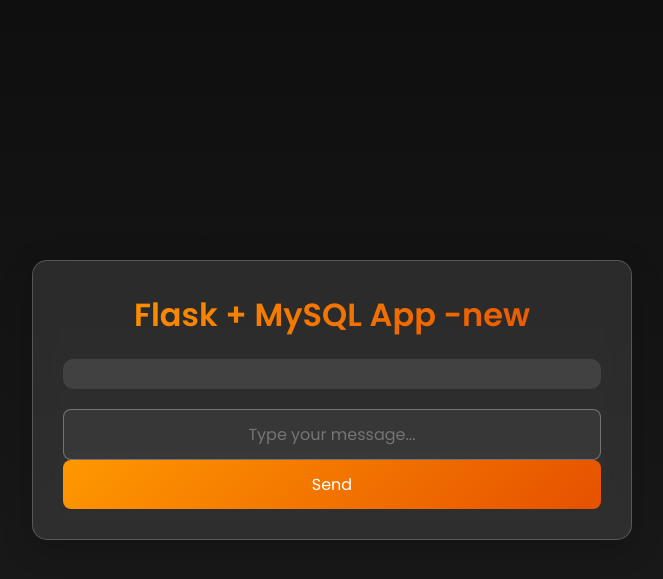
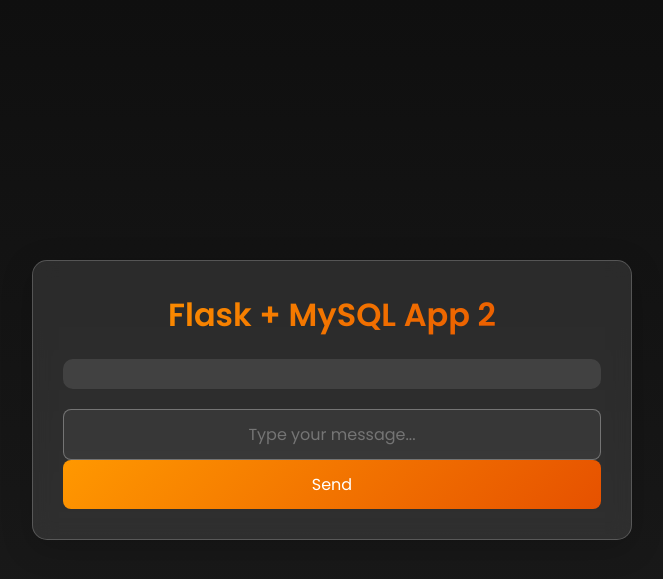
Before and after one commit to kunwarabhi7/flask-app, a Flask app: page / in a window 1280 px wide. Shown: the top 579 px of the page, without its empty margins (308-971 px from the left). Run offline with Flask 2, Linux system fonts and the light colour scheme; data that the repository does not hold is empty; some libraries are stand-ins or nearby versions.

Commit message:
Update title in index.html from 'new' to '2'

```diff
--- a/templates/index.html
+++ b/templates/index.html
@@ -131,7 +131,7 @@
 
 <body>
     <div class="container">
-        <h1>Flask + MySQL App -new  </h1>
+        <h1>Flask + MySQL App 2 </h1>
 
         <div class="messages">
             {% for message in messages %}
```
